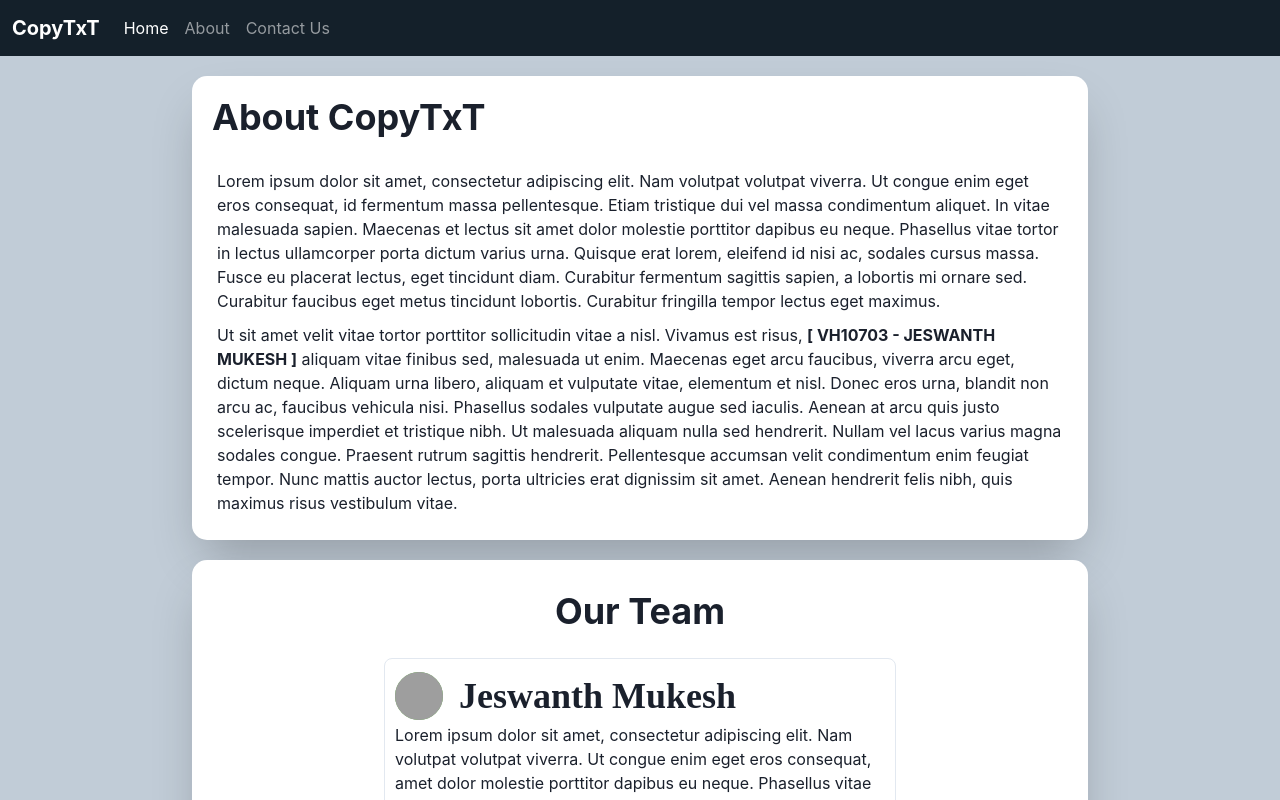
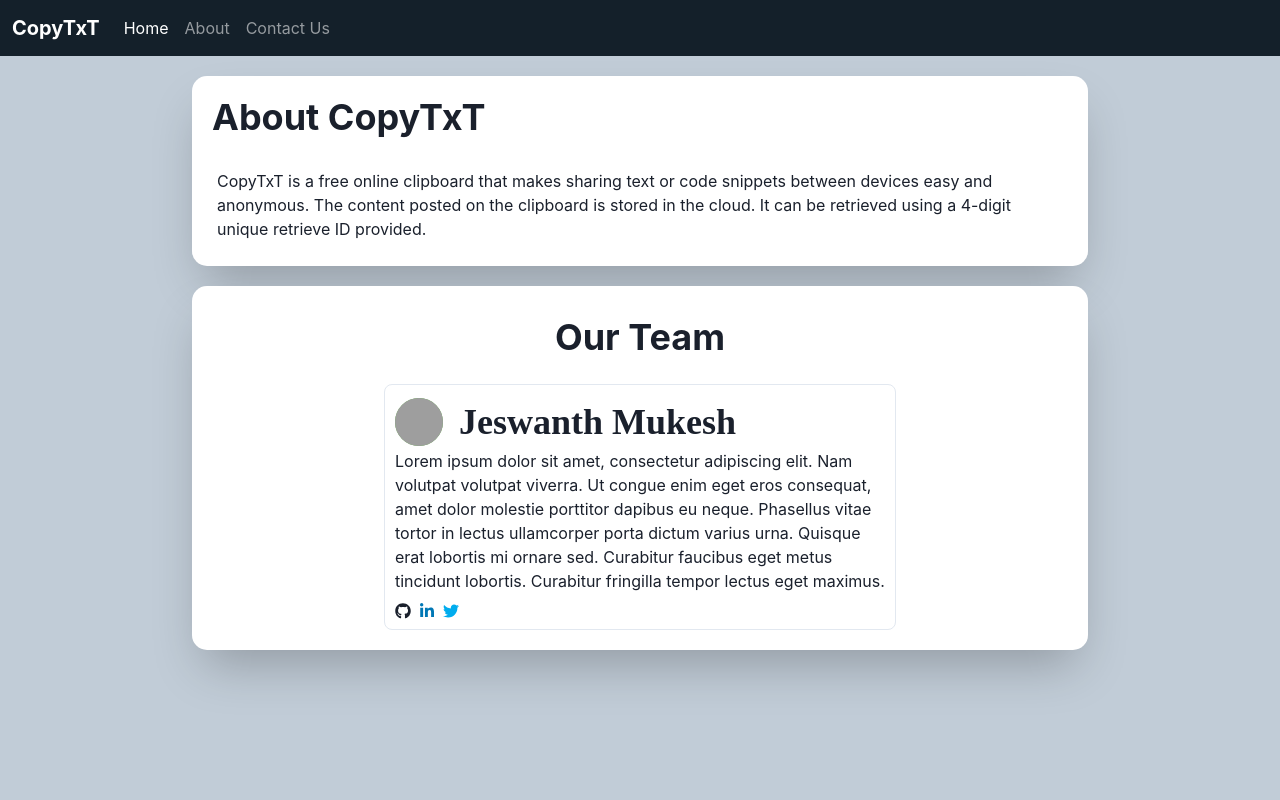
Before and after one commit to jeswanthmukesh20/online-clipboard, a React (Create React App) app in the folder frontend/: page /about in a window 1280 px wide. Shown: the top 800 px of the page. Built offline with nearby package versions, Linux system fonts and the light colour scheme; grey boxes are pictures that could not be loaded.

Commit message:
updated About Us content

```diff
--- a/frontend/src/About.js
+++ b/frontend/src/About.js
@@ -52,12 +52,12 @@ export default class About extends Component{
                     >About CopyTxT</Heading>
                     <Box>
                         <Text padding="5px">
-                            Lorem ipsum dolor sit amet, consectetur adipiscing elit. Nam volutpat volutpat viverra. Ut congue enim eget eros consequat, id fermentum massa pellentesque. Etiam tristique dui vel massa condimentum aliquet. In vitae malesuada sapien. Maecenas et lectus sit amet dolor molestie porttitor dapibus eu neque. Phasellus vitae tortor in lectus ullamcorper porta dictum varius urna. Quisque erat lorem, eleifend id nisi ac, sodales cursus massa. Fusce eu placerat lectus, eget tincidunt diam. Curabitur fermentum sagittis sapien, a lobortis mi ornare sed. Curabitur faucibus eget metus tincidunt lobortis. Curabitur fringilla tempor lectus eget maximus.
+                        CopyTxT is a free online clipboard that makes sharing text or code snippets between devices easy and anonymous. The content posted on the clipboard is stored in the cloud. It can be retrieved using a 4-digit unique retrieve ID provided.
                         </Text>
 
-                        <Text padding="5px">
+                        {/* <Text padding="5px">
                             Ut sit amet velit vitae tortor porttitor sollicitudin vitae a nisl. Vivamus est risus, <b>[ VH10703 - JESWANTH MUKESH ]</b> aliquam vitae finibus sed, malesuada ut enim. Maecenas eget arcu faucibus, viverra arcu eget, dictum neque. Aliquam urna libero, aliquam et vulputate vitae, elementum et nisl. Donec eros urna, blandit non arcu ac, faucibus vehicula nisi. Phasellus sodales vulputate augue sed iaculis. Aenean at arcu quis justo scelerisque imperdiet et tristique nibh. Ut malesuada aliquam nulla sed hendrerit. Nullam vel lacus varius magna sodales congue. Praesent rutrum sagittis hendrerit. Pellentesque accumsan velit condimentum enim feugiat tempor. Nunc mattis auctor lectus, porta ultricies erat dignissim sit amet. Aenean hendrerit felis nibh, quis maximus risus vestibulum vitae.
-                        </Text>
+                        </Text> */}
                     </Box>
                 </Container>
                 <Container
```
